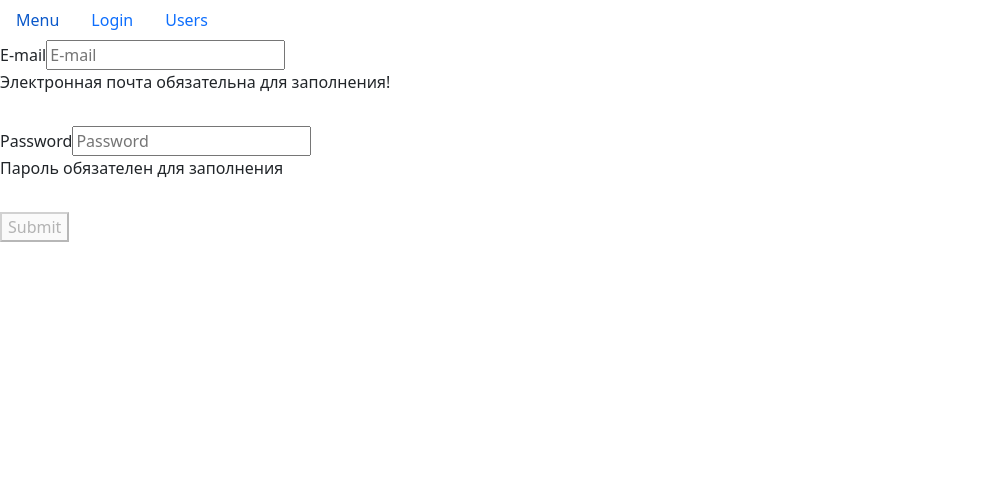
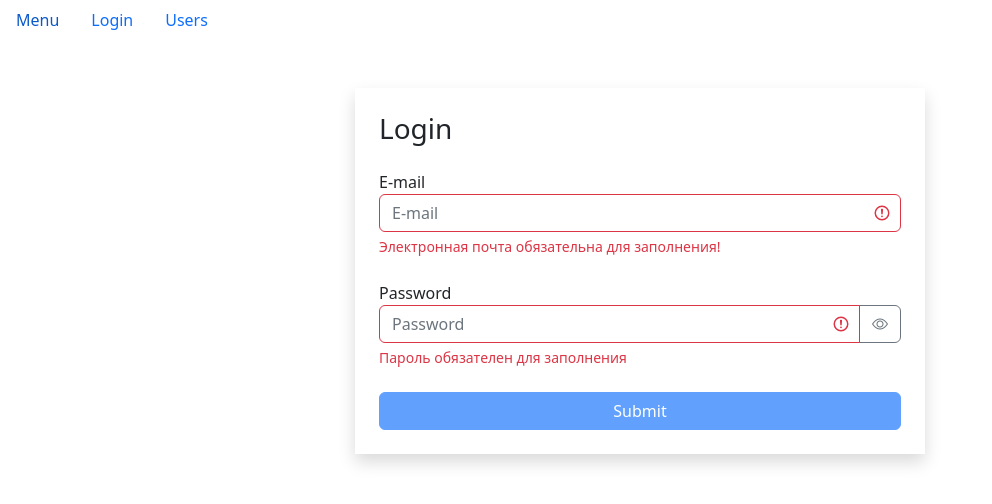
Before and after one commit to Jane-Doe666/pagination, a React (Create React App) app: page /login in a window 1280 px wide. Shown: the top 504 px of the page, without its empty margins (0-992 px from the left). Built offline with nearby package versions, Linux system fonts and the light colour scheme.

Commit message:
module forms done

```diff
--- a/src/app/components/textField.jsx
+++ b/src/app/components/textField.jsx
@@ -1,19 +1,37 @@
-import React from "react";
+import React, { useState } from "react";
 import PropTypes from "prop-types";
 
 const TextField = ({ label, id, name, onChange, value, type, error }) => {
-    return (<div className="row mb-3">
-        <label>{label}
+    const [showPassword, setShowPassword] = useState(false);
+    const getInputClasses = () => {
+        return "form-control" + (error ? " is-invalid" : "");
+    };
+
+    const toggleShowPassword = () => {
+        setShowPassword((prevState) => !prevState);
+    };
+
+    return (
+        <div className="mb-4">
+            <label htmlFor={name}>{label}</label>
+            <div className="input-group has-validation">
                 <input
                     placeholder={label}
-                type={type}
+                    type={showPassword ? "text" : type}
                     id={id}
                     name={name}
                     value={value}
                     onChange={onChange}
+                    className={getInputClasses()}
                 />
-        </label>
-        {error && <p>{error}</p>}
+                {type === "password" && (
+                    <button className="btn btn-outline-secondary" type="button" onClick={toggleShowPassword}>
+                        <i className={
+                            "bi bi-eye" + (showPassword ? "-slash" : "")}></i>
+                    </button>
+                )}
+                {error && <div className="invalid-feedback">{error}</div>}
+            </div>
         </div>
     );
 };
--- a/src/app/layout/login.jsx
+++ b/src/app/layout/login.jsx
@@ -62,7 +62,11 @@ const Login = () => {
     const isValid = Object.keys(error).length === 0;
     console.log("isValid", isValid);
 
-    return (<form onSubmit={handleSubmit}>
+    return (<div className="container mt-5">
+        <div className="row">
+            <div className="col-md-6 offset-md-3 shadow p-4">
+                <h3 className="mb-4">Login</h3>
+                <form onSubmit={handleSubmit}>
                     <TextField
                         label="E-mail"
                         id="email"
@@ -82,10 +86,13 @@ const Login = () => {
                         error={error.password}
 
                     />
-        <button type="submit" disabled={!isValid}>
+                    <button type="submit" disabled={!isValid} className="btn btn-primary w-100 m">
             Submit
                     </button>
-    </form>);
+                </form>
+            </div>
+        </div>
+    </div>);
 };
 
 export default Login;
```
Lines whose indentation alone changed are shown as unchanged.
